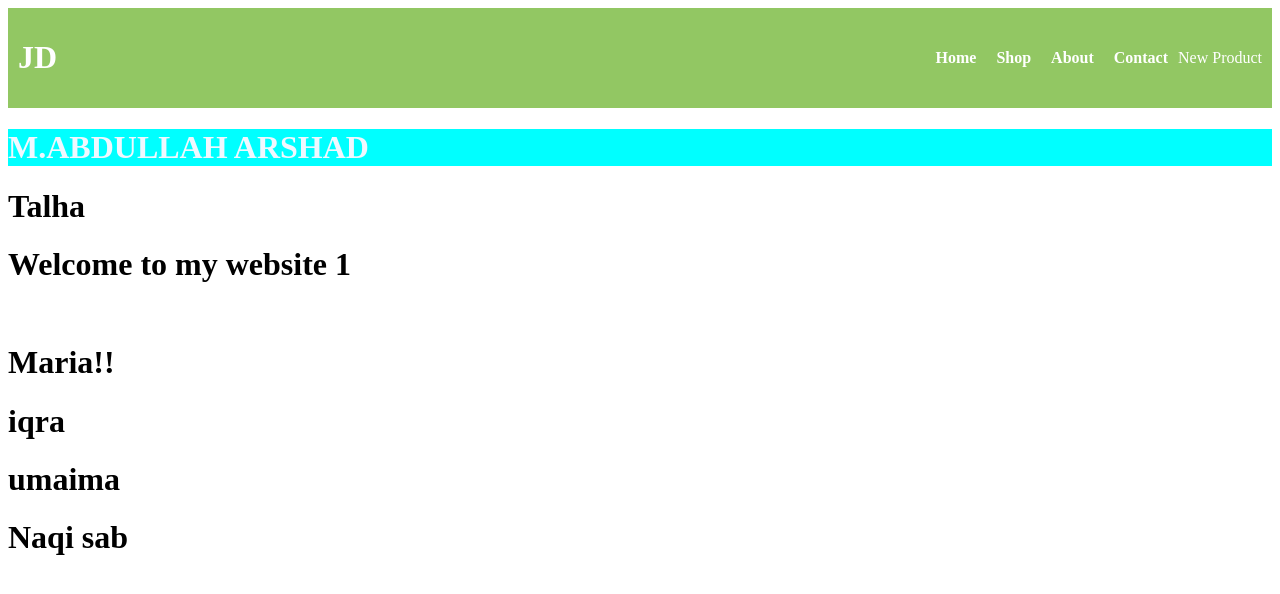
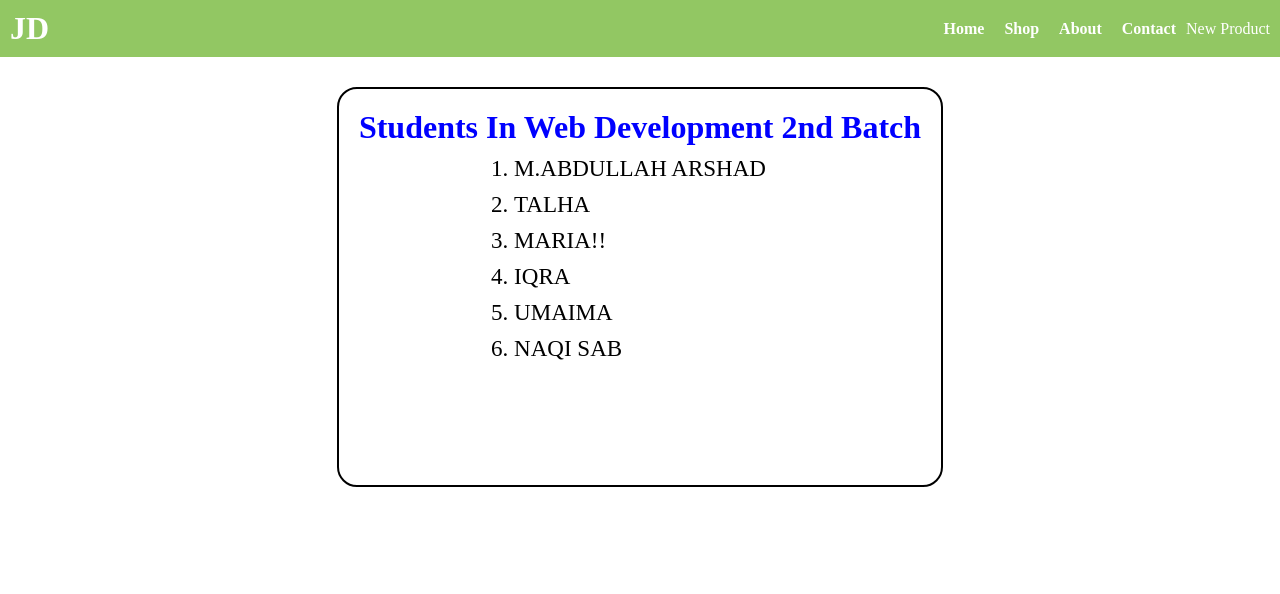
Before and after one commit to MuaazHanif1/Vue-jd-shop, a Vue app: page / in a window 1280 px wide. Shown: the top 594 px of the page. Built offline with nearby package versions, Linux system fonts and the light colour scheme.

Commit message:
Abdullah

```diff
--- a/src/App.vue
+++ b/src/App.vue
@@ -1,19 +1,47 @@
 <template>
 <HeaderComponent/>
-<h1 style="color: aliceblue; background-color: aqua;">M.ABDULLAH ARSHAD</h1>
-<h1>Talha</h1>
-<h1>Welcome to my website 1</h1>
-<br>
-<h1>Maria!!</h1>
-<h1>iqra</h1>
-<h1>umaima</h1>
-<h1>Naqi sab</h1>
+<div class="container">
+<div class="students">
+  <h1>Students in Web development 2nd batch</h1>
+  <ol>
+<li>M.ABDULLAH ARSHAD</li>
+<li>Talha</li>
+<li>Maria!!</li>
+<li>iqra</li>
+<li>umaima</li>
+<li>Naqi sab</li>
+</ol>
+</div>
+</div>
 </template>
 <script setup>
 import HeaderComponent from './components/Header-Component.vue';
 </script>
 
-<style>
+<style scoped>
+.container{
+  display: flex;
+  justify-content: center;
+  margin-top: 30px;
+  height: 50vh;
+}
+.students{
+  display: flex;
+  flex-direction: column;
+  align-items: center;
+  border: 2px solid black;
+  border-radius: 20px;
+  padding: 20px;
+}
+li{
+  font-size: 23px;
+  margin-top: 10px;
+  text-transform: uppercase;
+}
+h1{
+  color:blue;
+  text-transform: capitalize;
+}
 /* .color-blue{
   color:blue
 } */
--- a/src/assets/main.css
+++ b/src/assets/main.css
@@ -1,6 +1,7 @@
-/* *{
+*{
  margin: 0px;
-} */
+ padding: 0px;
+}
 
 
 .flex{
```
